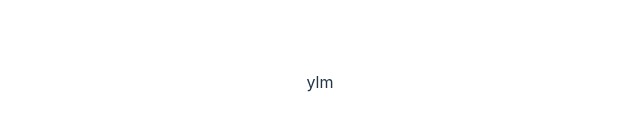
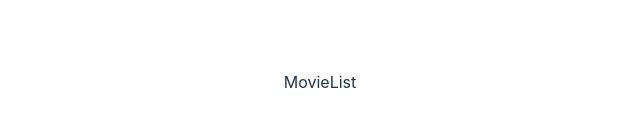
Before and after one commit to ylmgrbzz/React-Redux-Toolkit-CRUD, a React (Vite) app in the folder vite-project/: page / in a window 1280 px wide. Shown: the part 318-448 px from the top of the page, without its empty margins (320-960 px from the left). Built offline with nearby package versions, Linux system fonts and the light colour scheme.

Commit message:
add MovieList and MovieInput components to App

```diff
--- a/vite-project/src/App.jsx
+++ b/vite-project/src/App.jsx
@@ -1,7 +1,12 @@
 import "./App.css";
+import MovieList from "./components/MovieList";
 
 function App() {
-  return <>ylm</>;
+  return (
+    <>
+      <MovieList />
+    </>
+  );
 }
 
 export default App;
--- /dev/null
+++ b/vite-project/src/components/MovieInput.jsx
@@ -0,0 +1,5 @@
+const MovieInput = () => {
+  return <div>MovieInput</div>;
+};
+
+export default MovieInput;
--- /dev/null
+++ b/vite-project/src/components/MovieList.jsx
@@ -0,0 +1,5 @@
+const MovieList = () => {
+  return <div>MovieList</div>;
+};
+
+export default MovieList;
```
